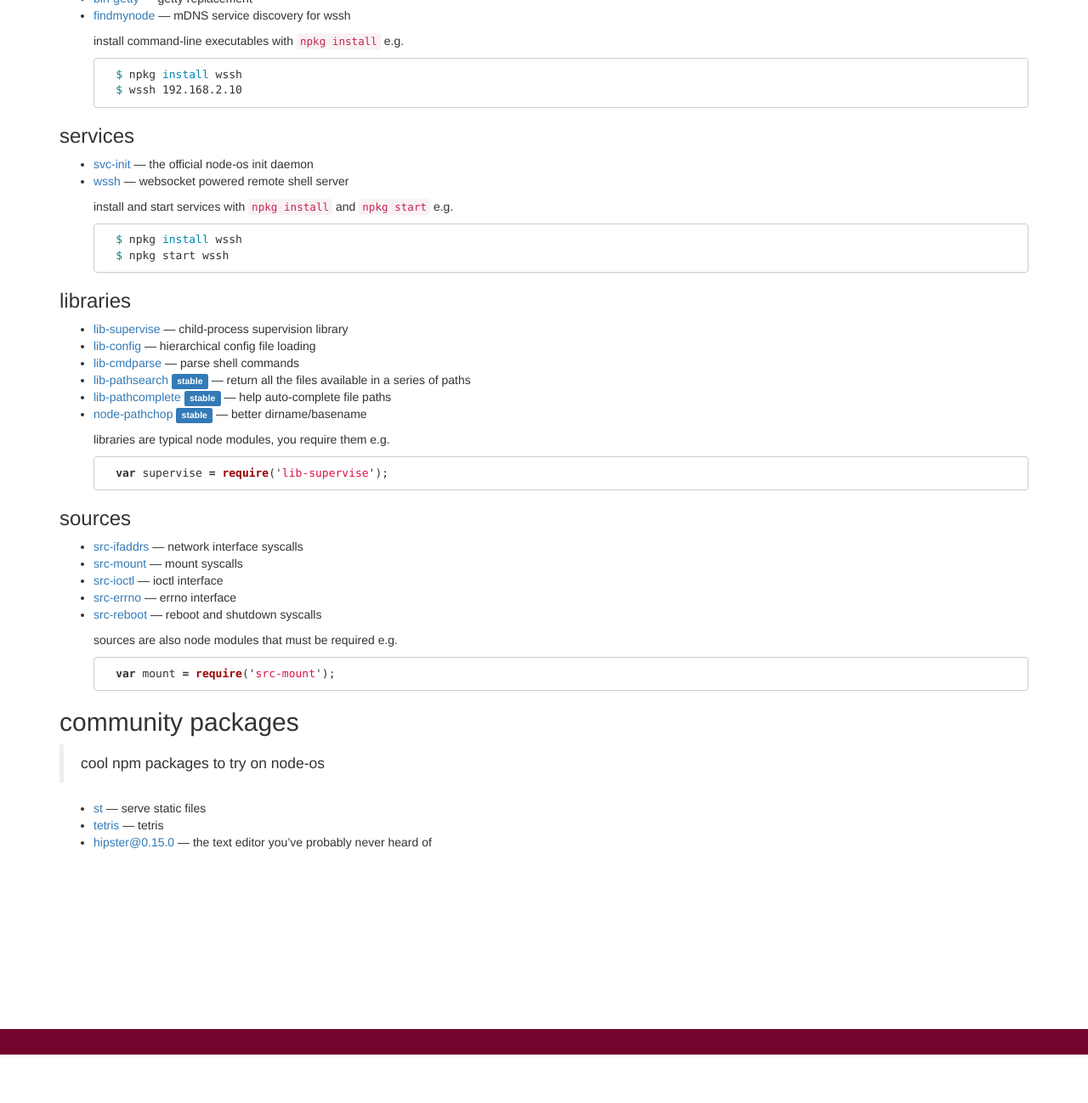
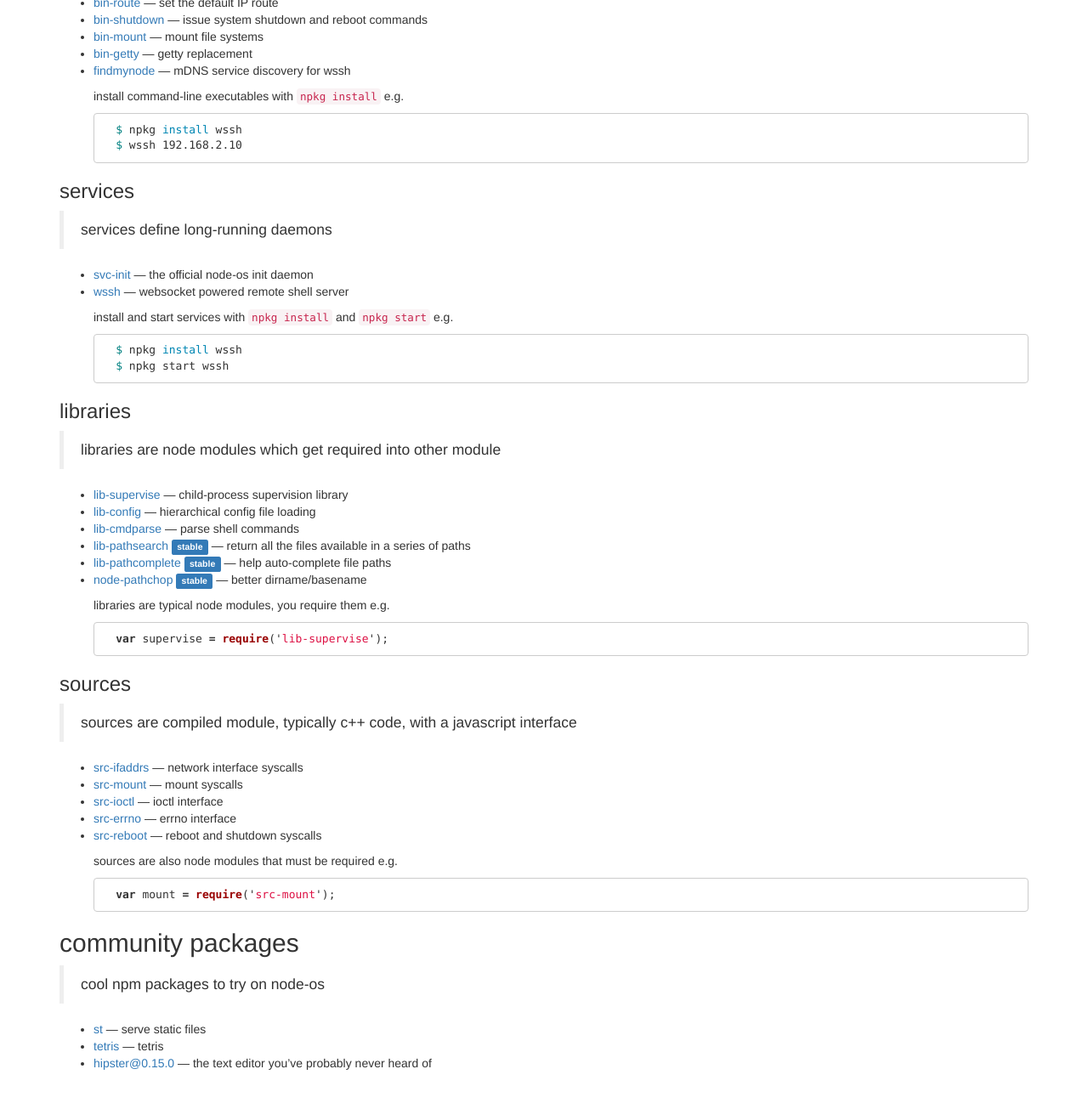
Before and after one commit to LoicMahieu/npkg.github.io, a Jekyll site: the page built from index.md, in a window 1280 px wide and 1400 px high, scrolled down 611 px. Shown: the top 1298 px of the window at 85% size. Built offline with Jekyll 4.4.1, drawn with Linux system fonts in a browser that asks for light colours; nearby versions of some CDN libraries; Markdown is read by kramdown in place of the engine named in the settings; before the commit the page ends 1852 px from its top, so only the background shows below that; some of the changed text lies outside the part shown.

Commit message:
add explanations of module types

````diff
--- a/index.md
+++ b/index.md
@@ -9,6 +9,7 @@ unless otherwise noted, packages here should be treated as <span class="label la
 
 ### command-line
 
+> command line modules expose executables placed onto your `PATH`
 
 - [bin-npkg](https://github.com/NodeOS/node-npkg) &mdash; the official node-os package/service binary
 - [bin-nsh](https://github.com/jacobgroundwater/node-bin-nsh) &mdash; simple node shell
@@ -32,6 +33,8 @@ unless otherwise noted, packages here should be treated as <span class="label la
 
 ### services
 
+> services define long-running daemons
+
 - [svc-init](https://github.com/NodeOS/node-init) &mdash; the official node-os init daemon
 - [wssh](https://github.com/jacobgroundwater/node-wssh) &mdash; websocket powered remote shell server
 
@@ -43,6 +46,8 @@ unless otherwise noted, packages here should be treated as <span class="label la
     ```
 
 ### libraries
+
+> libraries are node modules which get required into other module
 
 - [lib-supervise](https://github.com/jacobgroundwater/node-lib-supervise) &mdash; child-process supervision library
 - [lib-config](https://github.com/jacobgroundwater/node-lib-config) &mdash; hierarchical config file loading
@@ -58,6 +63,8 @@ unless otherwise noted, packages here should be treated as <span class="label la
     ```
 
 ### sources
+
+> sources are compiled module, typically c++ code, with a javascript interface
 
 - [src-ifaddrs](https://github.com/jacobgroundwater/node-src-ifaddrs) &mdash; network interface syscalls
 - [src-mount](https://github.com/jacobgroundwater/node-src-mount) &mdash; mount syscalls
````
